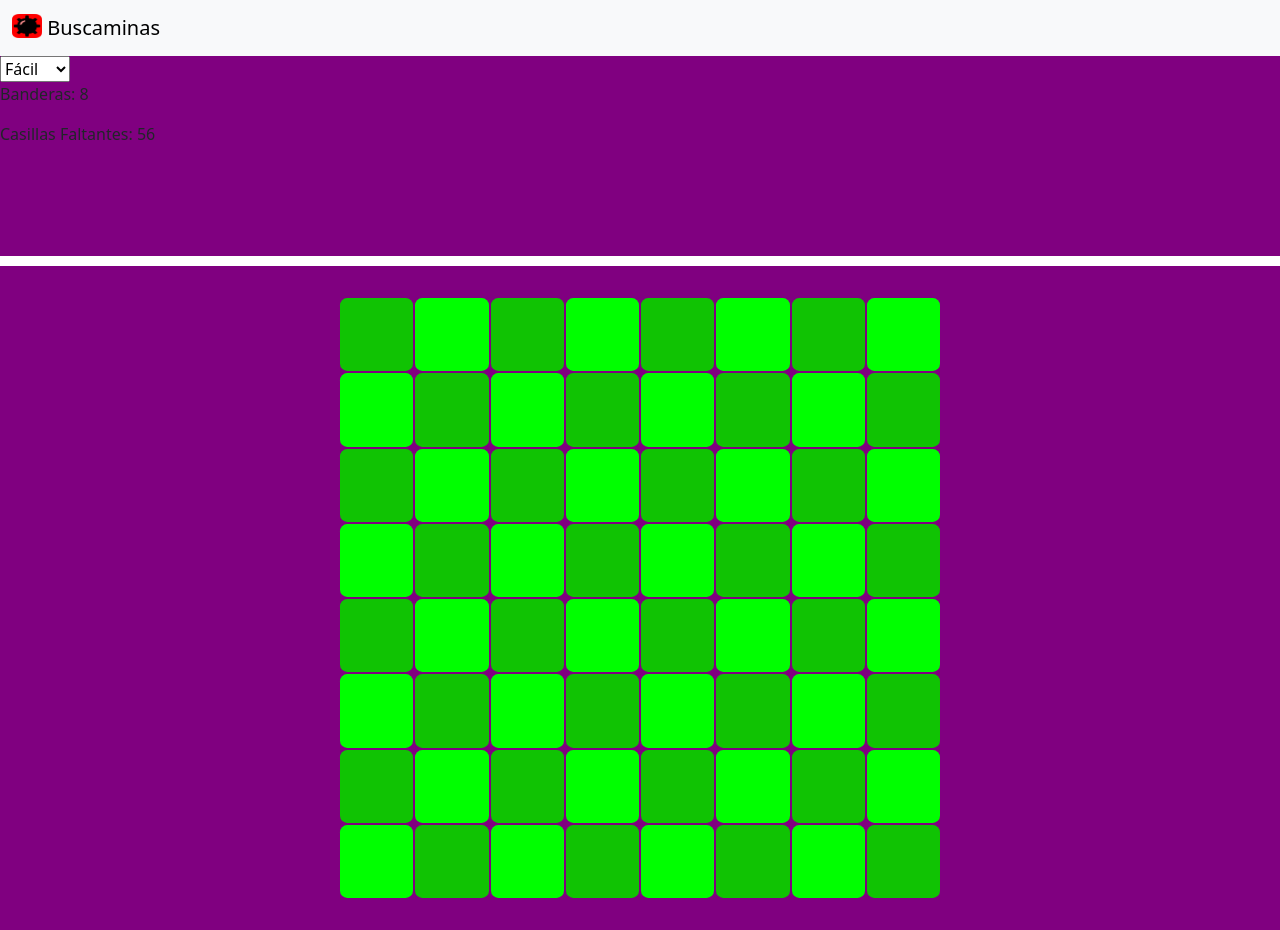
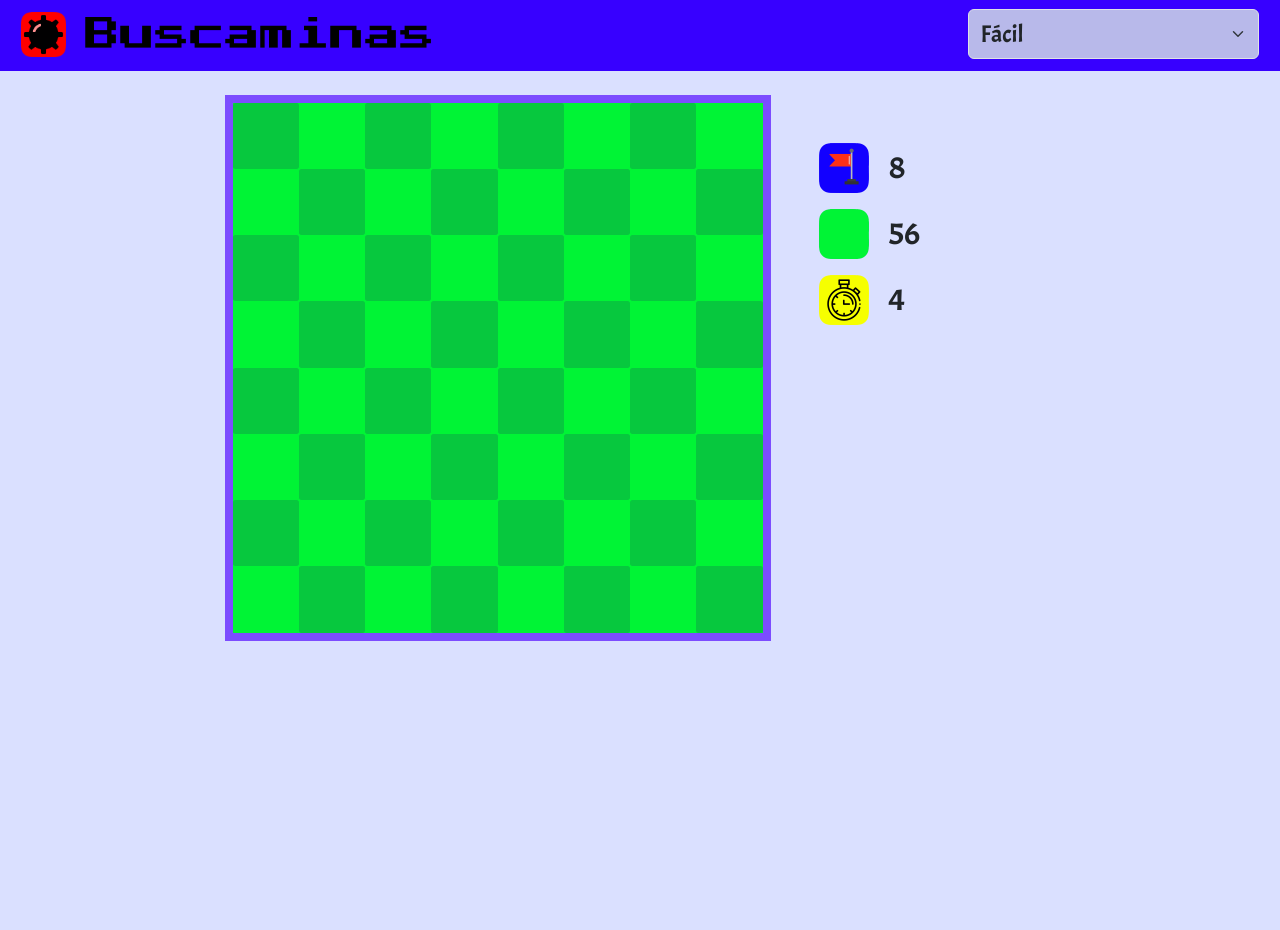
Before and after one commit to LuisLopezMuy/Buscaminas, a plain HTML site: page index.html in a window 1280 px wide. After the commit the page ends 800 px from the top, so only its background shows below. Drawn offline with nearby package versions, Linux system fonts and the light colour scheme.

Commit message:
Actualización de estilo

```diff
--- a/index.html
+++ b/index.html
@@ -5,46 +5,91 @@
   <meta charset="UTF-8">
   <meta name="viewport" content="width=device-width, initial-scale=1.0">
   <title>Buscaminas</title>
+
+  <link href="https://cdn.jsdelivr.net/npm/bootstrap@5.3.3/dist/css/bootstrap.min.css" rel="stylesheet"
+    integrity="sha384-QWTKZyjpPEjISv5WaRU9OFeRpok6YctnYmDr5pNlyT2bRjXh0JMhjY6hW+ALEwIH" crossorigin="anonymous">
+
+    <link rel="preconnect" href="https://fonts.googleapis.com">
+    <link rel="preconnect" href="https://fonts.gstatic.com" crossorigin>
+    <link href="https://fonts.googleapis.com/css2?family=Acme&family=Press+Start+2P&display=swap" rel="stylesheet">
+
   <link href="style.css" rel="stylesheet">
-    <link href="https://cdn.jsdelivr.net/npm/bootstrap@5.3.3/dist/css/bootstrap.min.css" rel="stylesheet" integrity="sha384-QWTKZyjpPEjISv5WaRU9OFeRpok6YctnYmDr5pNlyT2bRjXh0JMhjY6hW+ALEwIH" crossorigin="anonymous">
+
 </head>
 
 <body>
 
-    <nav class="navbar bg-body-tertiary">
+  <nav class="myNavbar">
     <div class="container-fluid">
+
+
+      <div class="row">
+
+        <div class="col-sm-9 col-12">
           <a class="navbar-brand" href="#">
-            <img src="./images/logo.png" alt="Logo" width="30" height="24" class="d-inline-block align-text-top">
-            Buscaminas
+            <img src="./images/logo.png" alt="Logo" width="45" height="45" class="d-inline-block align-text-bottom">
+            <span class="title">Buscaminas</span>
           </a>
         </div>
-      </nav>
 
-      <div data-row=""></div>
+        <div class="col-sm-3 col-12 text-end">
 
-    <div class="title">
-        <select class="nivel">
+          <select class="nivel form-select">
             <option value="1">Fácil</option>
             <option value="2">Medio</option>
             <option value="3">Difícil</option>
           </select>
 
-        <p>Banderas: <span class="cantidadBanderas">8</span></p>
-        <p>Casillas Faltantes: <span class="casillasFaltantes">56</span></p>
+        </div>
 
       </div>
 
+    </div>
+  </nav>
 
-    <div class="game">
+
+
+
+
+
+  <div class="container-xl mt-4">
+    <div class="row justify-content-center">
+
+      <!-- Tablero -->
+      <div class="col-lg-6 col-md-8 col-12">
         <div class="tablero"></div>
       </div>
+
+      <!-- Estadísticas -->
+      <div class="col-lg-3 col-md-4 col-12">
+        <div class="mt-5 mx-4 stats">
+
+          <p><img src="./images/bandera.png" alt="banderas disponibles" class="icon"><span class="cantidadBanderas">8</span></p>
+          <p><img src="./images/casilla.png" alt="casillas restantes" class="icon"><span class="casillasFaltantes">56</span></p>
+          <p><img src="./images/reloj.png" alt="tiempo" class="icon"><span class="tiempo">0</span></p>
+
+        </div>
+      </div>
+
+
+    </div>
+  </div>
+
+
+
+
+
+
 
 
 
 
   <script src="https://ajax.googleapis.com/ajax/libs/jquery/3.7.1/jquery.min.js"></script>
   <script src="index.js"></script>
-    <script src="https://cdn.jsdelivr.net/npm/bootstrap@5.3.3/dist/js/bootstrap.bundle.min.js" integrity="sha384-YvpcrYf0tY3lHB60NNkmXc5s9fDVZLESaAA55NDzOxhy9GkcIdslK1eN7N6jIeHz" crossorigin="anonymous"></script>
+  <script src="https://cdn.jsdelivr.net/npm/bootstrap@5.3.3/dist/js/bootstrap.bundle.min.js"
+    integrity="sha384-YvpcrYf0tY3lHB60NNkmXc5s9fDVZLESaAA55NDzOxhy9GkcIdslK1eN7N6jIeHz"
+    crossorigin="anonymous"></script>
+
 </body>
 
 </html>
--- a/index.js
+++ b/index.js
@@ -3,9 +3,31 @@ var cantidadBanderas = 8;
 var casillasFaltantes = 56;
 var tamTablero;
 
+{//audios
+    var music = new Audio("./sounds/music.mp3");
+    music.volume=0.5;
+    music.loop = true;
+
+    var explotion = new Audio("./sounds/explotion.mp3");
+    explotion.volume=0.7;
+
+    var ponerBandera = new Audio("./sounds/ponerBandera.mp3");
+    var quitarBandera = new Audio("./sounds/quitarBandera.mp3");
+
+    var click = new Audio("./sounds/click.mp3");
+}
+
+{//tiempo
+    var tiempo = 0;
+    window.setInterval(function () {
+        $(".tiempo").text(tiempo);
+        tiempo++;
+    },1000)
+}
+
 
 $(document).ready(function () {
-    generarTablero(8, 8)
+    generarTablero(8, 8);
 });
 //Mandan a cargar el tablero
 $(".nivel").on("change", function () {
@@ -101,7 +123,7 @@ function generarTablero(tamTablero, cantidadMinas) {    // Genera el tablero
 
 
 
-
+//$(".casilla").fitText(0.38);
 
 $(document).on("click", ".oculta", function () {        // Evento de clic izquierdo, para descubrir casilla
 
@@ -110,12 +132,10 @@ $(document).on("click", ".oculta", function () {        // Evento de clic izquie
         $(this).removeClass("oculta");
 
         if ($(this).hasClass("mina")) {
+            perder();
+        } else {
 
-            $(".mina").removeClass("oculta");
-            perder();
-
-        } else {
-            $(this).addClass("visible");
+            click.play()
 
             if ($(this).text() == "") {
                 clikcAlRededor(this)
@@ -126,6 +146,7 @@ $(document).on("click", ".oculta", function () {        // Evento de clic izquie
             if (casillasFaltantes == 0) {
                 ganar();
             }
+
         }
 
     }
@@ -144,10 +165,12 @@ $(document).on("contextmenu", ".oculta", function (event) {//Evento de clic dere
     event.preventDefault();
 
     if ($(this).hasClass("marcada")) {
+        quitarBandera.play()
         $(this).removeClass("marcada");
         cantidadBanderas++;
     } else {
         if (cantidadBanderas > 0) {
+            ponerBandera.play()
             $(this).addClass("marcada");
             cantidadBanderas--;
         }
@@ -211,17 +234,25 @@ function revisarMinas(tamTablero, x, y) {                 // Devuelve el número
 }
 
 function perder() {
+
+    $(".mina").removeClass("oculta");
+
+    explotion.play();
+    music.pause();
+    music.currentTime = 0;
+
     setTimeout(() => {
         alert("Perdiste")
         $(".nivel").change()
+        music.play()
     }, 500);
 }
 
 function ganar() {
     setTimeout(() => {
-    alert("Ganaste!!")
-    $(".nivel").change()
-}, 500);
+        alert("Ganaste!!")
+        $(".nivel").change()
+    }, 500);
 
 }
 
@@ -274,3 +305,6 @@ function clikcAlRededor(esto) {
         modificadorX++;
     }
 }
+
+
+music.play()
--- a/style.css
+++ b/style.css
@@ -1,34 +1,24 @@
-.title{
-    height: 200px;
-    background-color: purple;
+body{
+    background-color: rgb(218, 224, 255);
 }
 
-.game{
-    display: flex;
-    margin-top: 10px;
-    padding: 2em;
-    height: auto;
-    background-color: purple;
-    align-content: center;
-    justify-content: center;
-}
-
-
 .tablero{
-    background-color: transparent;
-    height: 600px;
-    width: 600px;
+    background-color: rgb(0, 244, 53);
     display: grid;
     grid-template: repeat(8, 1fr) / repeat(8, 1fr);
-    gap: 2px;
+    aspect-ratio: 1;
+    border: 0.5em solid rgb(124, 76, 255);
+
 }
 
 .casilla{
-    background-color: green;
-    border-radius: 10%;
-    text-align: center;
-    font-size: 40px;
+    border-radius: 4%;
+    display: flex;
+    align-items: center;
+    justify-content: center;
+    font-size: 15px;
 }
+
 
 .mina{
     background-image: url("./images/mina.png");
@@ -37,11 +27,19 @@
 }
 
 .par{
-    background-color: rgb(16, 195, 3);
+    background-color: rgb(245, 216, 181);
 }
 
 .impar{
-    background-color: lime
+    background-color: bisque;
+}
+
+.par.oculta{
+    background-color: rgb(7, 200, 62);
+}
+
+.impar.oculta{
+    background-color: #00f435
 }
 
 .oculta{
@@ -50,12 +48,54 @@
     color: transparent;
 }
 
-.visible{
-    background-color: bisque;
-}
 
 .marcada{
     background-image: url("./images/bandera.png");
     background-size: cover;
     background-color: transparent;
 }
+
+
+p{
+    font-family: acme;
+    font-size: 2rem;
+    display: flex;
+    align-items: center;
+}
+
+.title{
+    margin-left: 15px;
+    font-family: "Press start 2p";
+    font-size: 35px;
+    color: black;
+}
+
+.myNavbar{
+    background-color: rgb(55, 0, 255);
+    padding: 9px;
+}
+
+option, .nivel{
+    font-family: acme;
+    font-size: x-large;
+    background-color: rgb(184, 185, 234);
+}
+
+.icon{
+    width: 50px;
+    margin-right: 20px;
+}
+
+
+@media (max-width: 450px) {
+    .title{
+        font-size: 30px;
+    }
+  }
+
+
+  @media (max-width: 380px) {
+    .title{
+        font-size: 25px;
+    }
+  }
```
Also changed, not shown: images/casilla.png (added), images/reloj.png (added), 5 other files. Lines whose indentation alone changed are shown as unchanged.
